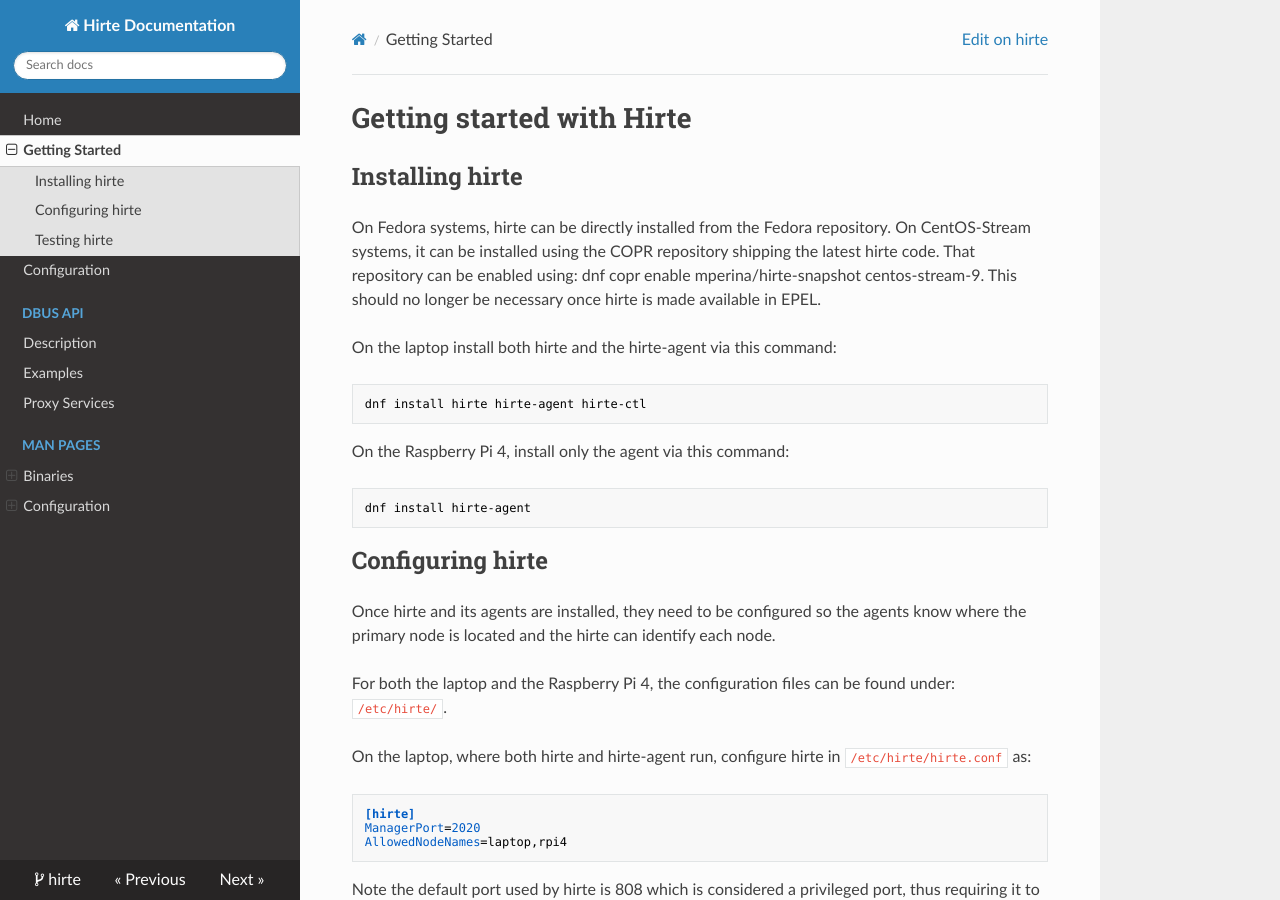
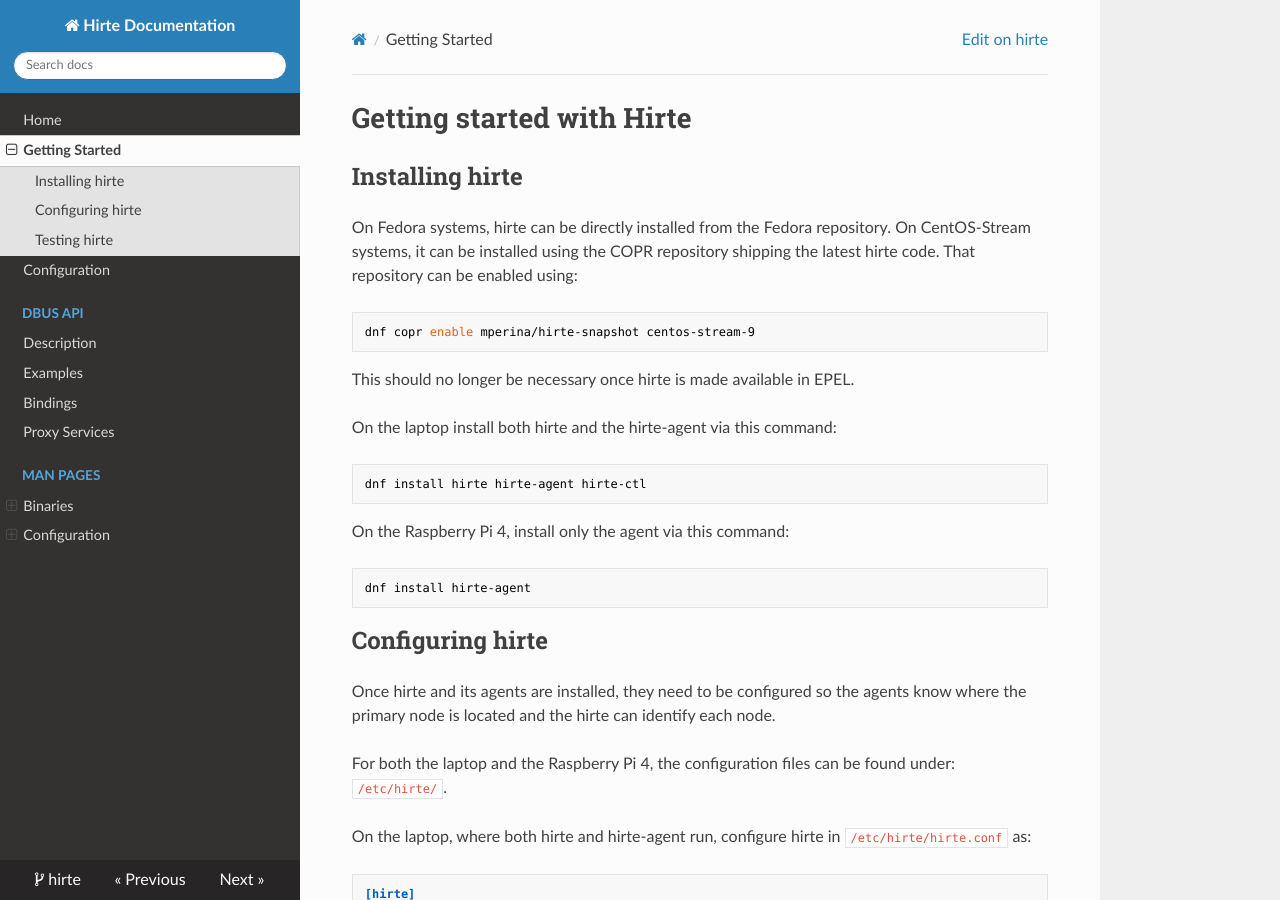
Before and after one commit to eclipse-bluechi/bluechi, an MkDocs documentation site: the page built from doc/docs/getting_started.md, in a window 1280 px wide and 900 px high. Built offline with MkDocs 1.6.1, drawn with Linux system fonts in a browser that asks for light colours; nearby versions of some CDN libraries.

Commit message:
extended mkdocs by bindings section
Signed-off-by: Michael Engel <mengel@redhat.com>

````diff
--- a/doc/docs/getting_started.md
+++ b/doc/docs/getting_started.md
@@ -5,9 +5,13 @@
 
 On Fedora systems, hirte can be directly installed from the Fedora repository.
 On CentOS-Stream systems, it can be installed using the COPR repository shipping
-the latest hirte code. That repository can be enabled using: dnf copr enable
-mperina/hirte-snapshot centos-stream-9.  This should no longer be necessary once
-hirte is made available in EPEL.
+the latest hirte code. That repository can be enabled using:
+
+```bash
+dnf copr enable mperina/hirte-snapshot centos-stream-9
+```
+
+This should no longer be necessary once hirte is made available in EPEL.
 
 On the laptop install both hirte and the hirte-agent via this command:
 
--- a/doc/mkdocs.yml
+++ b/doc/mkdocs.yml
@@ -12,6 +12,7 @@
   - DBus API:
     - Description: api/description.md
     - Examples: api/examples.md
+    - Bindings: api/bindings.md
   - Proxy Services: proxy_services.md
   - MAN Pages:
     - Binaries:
````
Also changed, not shown: doc/docs/api/bindings.md (added, +74 -0 lines), src/bindings/README.md, 18 other files.
